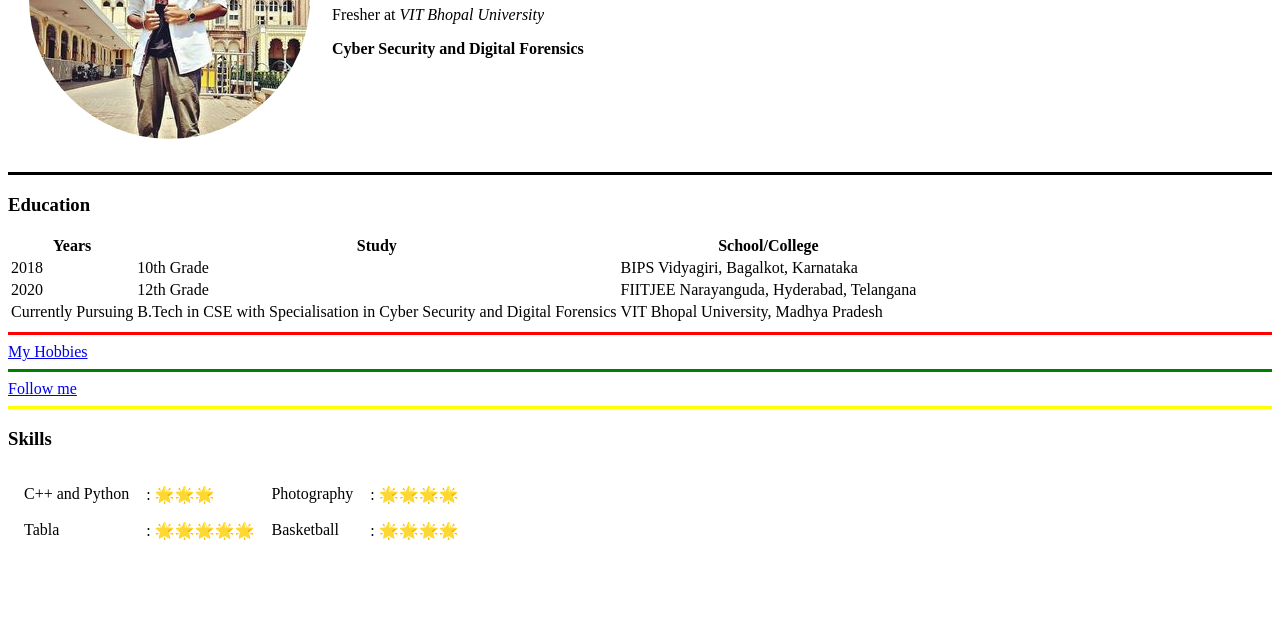
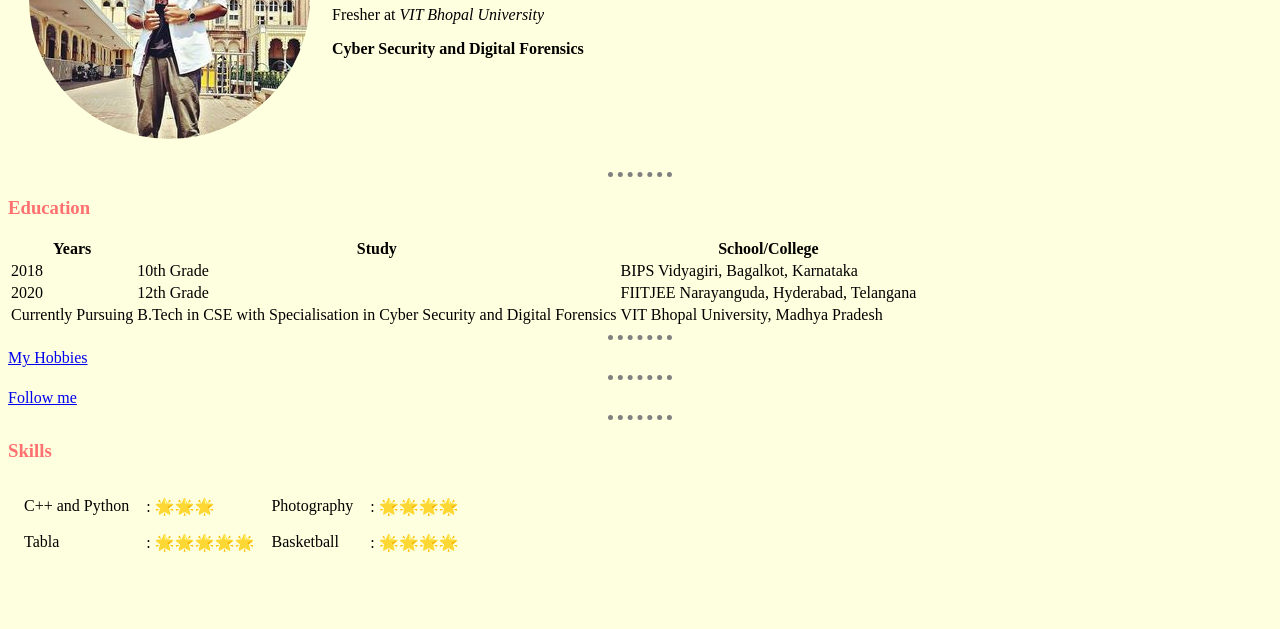
Before and after one commit to rohitbhat1603/HTML-Personal-Site, a plain HTML site: page index.html in a window 1280 px wide. Shown: the part 171-800 px from the top of the page. Drawn offline with Linux system fonts and the light colour scheme.

Commit message:
Add files via upload

```diff
--- a/index.html
+++ b/index.html
@@ -6,7 +6,11 @@
     <meta http-equiv="X-UA-Compatible" content="IE=edge">
     <meta name="viewport" content="width=device-width, initial-scale=1.0">
     <title>Rohit's Personal Site</title>
-</head>
+    <link rel="stylesheet" href="CSS/Styles.css">
+    <link rel="icon" href="favicon.ico">
+    </head>
+
+
 <body>
     <table cellspacing="20">
         <tr>
@@ -17,7 +21,7 @@
         </tr>
     </table>
 
-    <hr size="3" color="black">
+    <hr size="3">
     <h3>Education</h3>
     <table>
         <thead>
@@ -50,13 +54,13 @@
 
     </table>
 
-    <hr size="3" color="red">
+    <hr size="3">
     <a href="hobbies.html">My Hobbies</a>
 
-    <hr size="3" color="green">
+    <hr size="3">
     <a href="follow_me_on.html">Follow me</a>
 
-    <hr size="3" color="yellow">
+    <hr size="3">
     <h3>Skills</h3>
     <table cellspacing="15">
         <tr>
@@ -72,5 +76,5 @@
             <td>: 🌟🌟🌟🌟</td>
         </tr>
     </table>
-</body>
+    </body>
 </html>
```
Also changed, not shown: favicon.ico (added).
